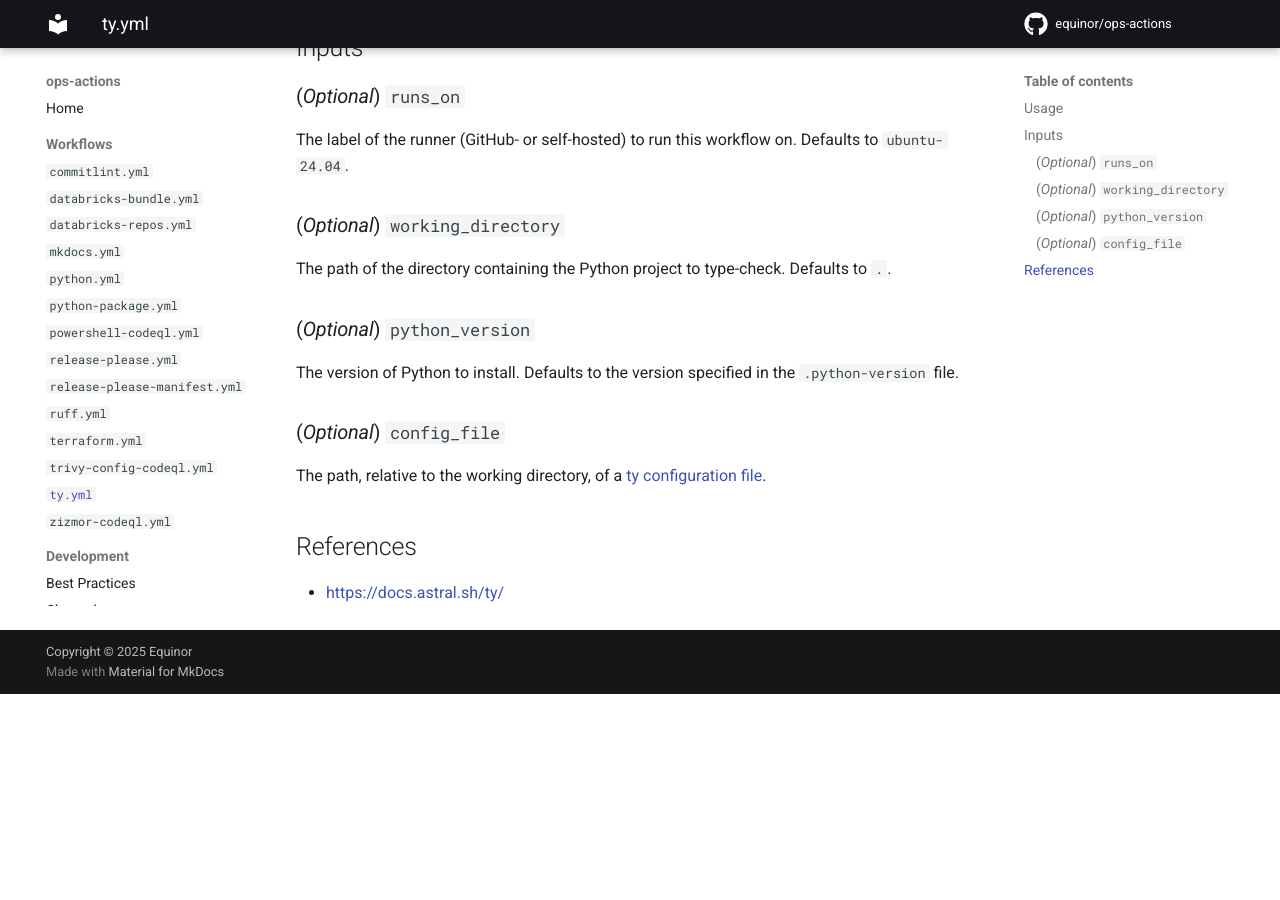
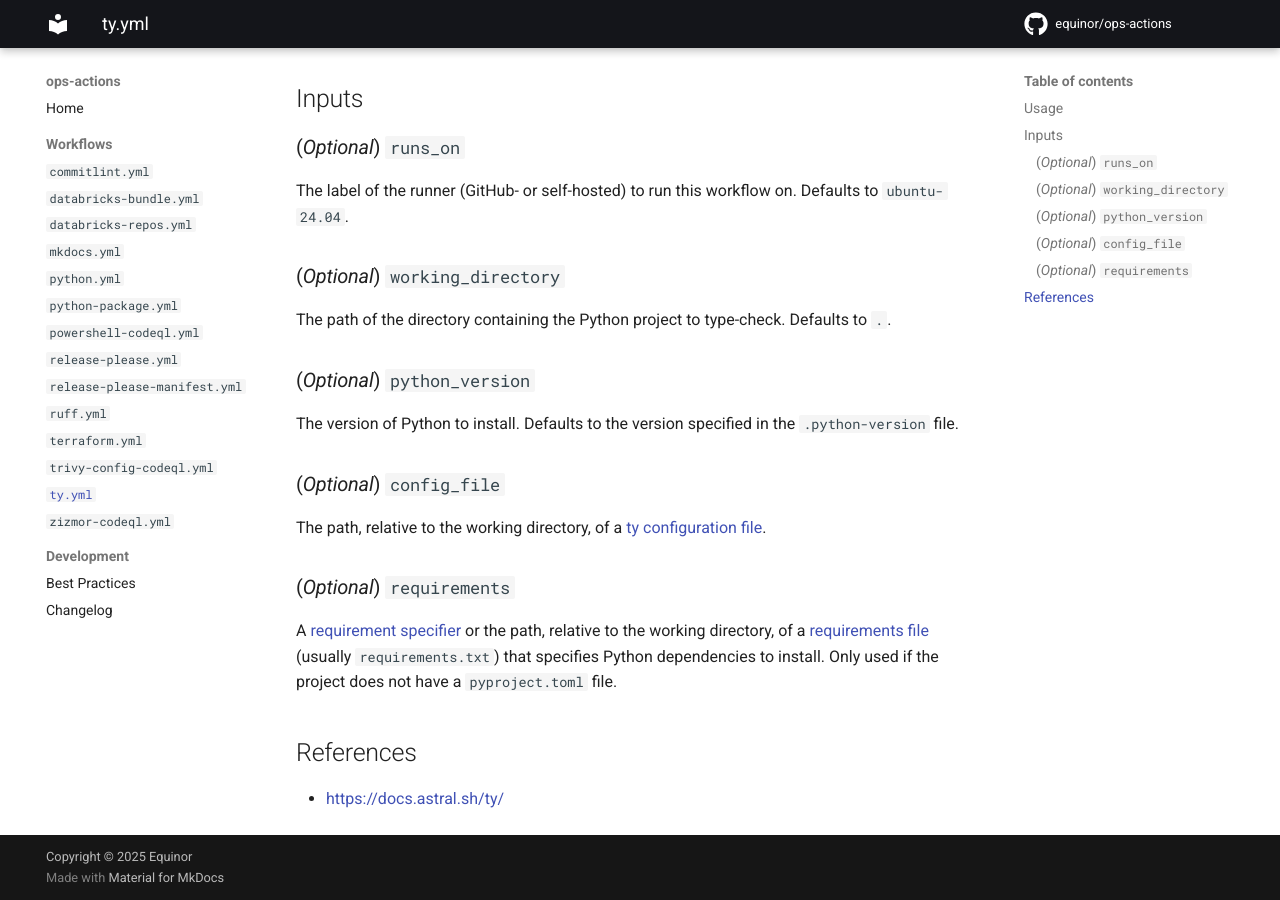
Before and after one commit to equinor/ops-actions, an MkDocs documentation site: the page built from docs/workflows/ty.md, in a window 1280 px wide and 900 px high, scrolled down 690 px. Built offline with MkDocs 1.6.1 and Material for MkDocs 9.7.7, drawn with Linux system fonts in a browser that asks for light colours; comment, search, counter and statistics services are not loaded; before the commit the page ends 1384 px from its top, so only the background shows below that; some of the changed text lies outside the part shown.

Commit message:
feat: add pip support for ty.yml

```diff
--- a/docs/workflows/ty.md
+++ b/docs/workflows/ty.md
@@ -2,7 +2,7 @@
 
 A reusable workflow that type-checks a Python project using [ty](https://docs.astral.sh/ty/).
 
-Unlike Ruff, `ty` needs the project's real environment to resolve imports and types accurately, so this workflow installs the project's dependencies with `uv sync` before running `ty check`.
+Unlike Ruff, `ty` needs the project's real environment to resolve imports and types accurately, so this workflow installs the project's dependencies with `uv sync` before running `ty check`. Projects without a `pyproject.toml` should set `requirements` to install dependencies via pip instead, so `ty` can resolve third-party imports.
 
 ## Usage
 
@@ -41,6 +41,10 @@
 
 The path, relative to the working directory, of a [ty configuration file](https://docs.astral.sh/ty/configuration/).
 
+### (*Optional*) `requirements`
+
+A [requirement specifier](https://pip.pypa.io/en/stable/reference/requirement-specifiers/) or the path, relative to the working directory, of a [requirements file](https://pip.pypa.io/en/stable/reference/requirements-file-format/) (usually `requirements.txt`) that specifies Python dependencies to install. Only used if the project does not have a `pyproject.toml` file.
+
 ## References
 
 - <https://docs.astral.sh/ty/>
```
Also changed, not shown: 1 other file.
